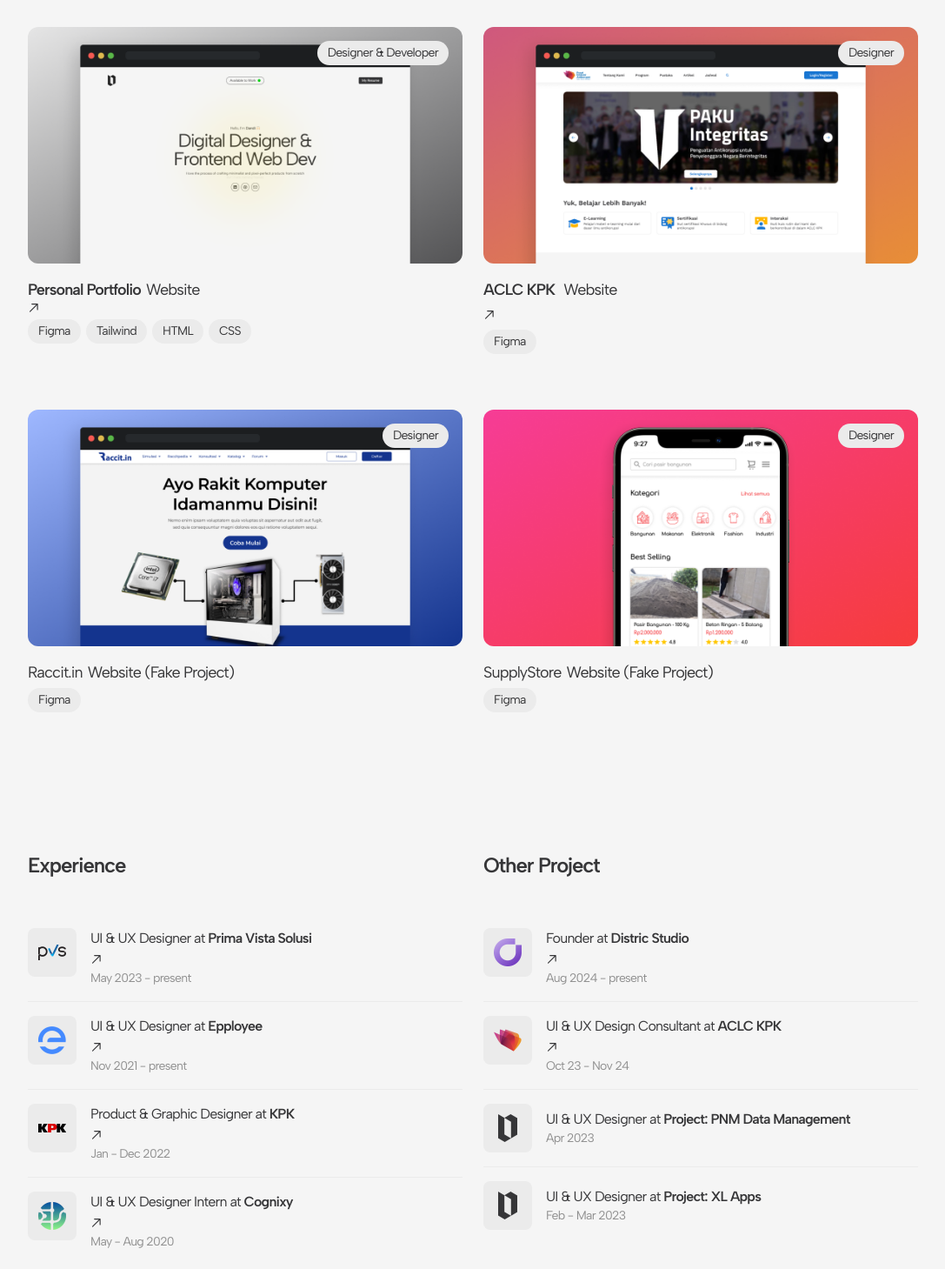
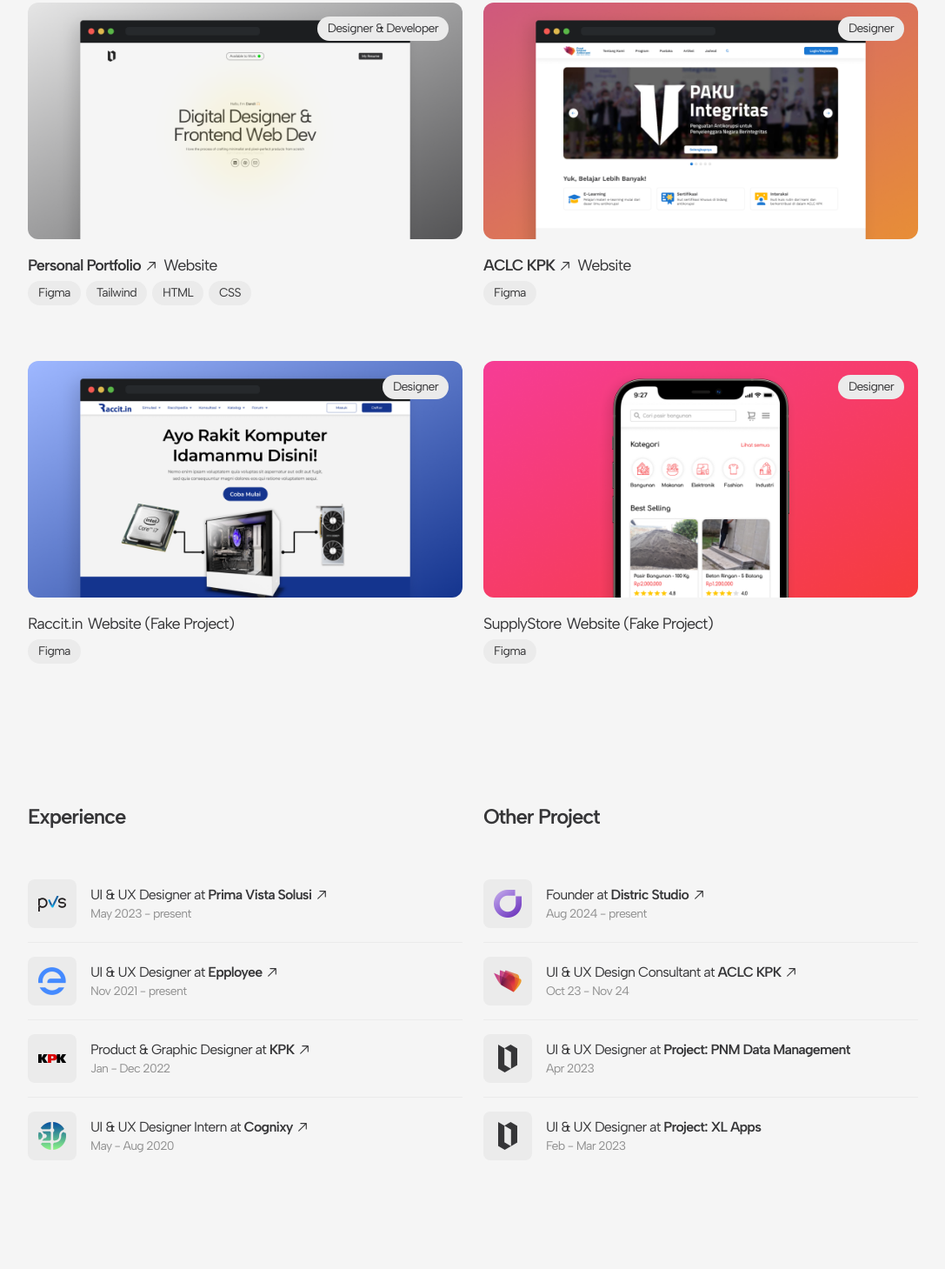
Before and after one commit to dandidaro/portfolio-v2, a website: page index.html in a window 1280 px wide. Shown: the part 1361-2820 px from the top of the page at 87% size, without its empty margins (96-1183 px from the left). Drawn offline with Linux system fonts and the light colour scheme; a web font is replaced by a local one.

Commit message:
v0.6.9
other responsive test

```diff
--- a/index.html
+++ b/index.html
@@ -109,9 +109,9 @@
                         </a>
                     </div>
                     <div class="flex flex-col gap-1 mt-4">
-                        <div class="flex flex-row gap-1.5 *:w-fit *:tracking-tighter *:text-lg">
+                        <div class="flex flex-row gap-1.5 *:w-fit *:tracking-tighter *:text-lg items-center">
                             <a class="font-semibold hover:bg-jetblack hover:text-bonewhite hover:px-1 duration-200" href="https://distric.studio" target="_blank">Distric Studio
-                                <svg xmlns="http://www.w3.org/2000/svg" viewBox="0 0 24 28" stroke-width="2" stroke="currentColor" class="max-w-4 max-h-4 inline">
+                                <svg xmlns="http://www.w3.org/2000/svg" viewBox="0 0 24 28" stroke-width="2" stroke="currentColor" class="size-4 inline">
                                     <path stroke-linecap="round" stroke-linejoin="round" d="m4.5 19.5 15-15m0 0H8.25m11.25 0v11.25" />
                                 </svg>
                             </a>
@@ -138,9 +138,9 @@
                         </a>
                     </div>
                     <div class="flex flex-col gap-1 mt-4">
-                        <div class="flex flex-row gap-1.5 *:w-fit *:tracking-tighter *:text-lg">
+                        <div class="flex flex-row gap-1.5 *:w-fit *:tracking-tighter *:text-lg items-center">
                             <a class="font-semibold hover:bg-jetblack hover:text-bonewhite hover:px-1 duration-200" href="#">Personal Portfolio
-                                <svg xmlns="http://www.w3.org/2000/svg" viewBox="0 0 24 28" stroke-width="2" stroke="currentColor" class="max-w-4 max-h-4">
+                                <svg xmlns="http://www.w3.org/2000/svg" viewBox="0 0 24 28" stroke-width="2" stroke="currentColor" class="size-4 inline">
                                     <path stroke-linecap="round" stroke-linejoin="round" d="m4.5 19.5 15-15m0 0H8.25m11.25 0v11.25" />
                                 </svg>
                             </a>
@@ -163,9 +163,9 @@
                         </a>
                     </div>
                     <div class="flex flex-col gap-1 mt-4">
-                        <div class="flex flex-row gap-1.5 *:w-fit *:tracking-tighter *:text-lg">
+                        <div class="flex flex-row gap-1.5 *:w-fit *:tracking-tighter *:text-lg items-center">
                             <a class="font-semibold hover:bg-jetblack hover:text-bonewhite hover:px-1 duration-200" href="https://aclc.kpk.go.id" target="_blank">ACLC KPK
-                                <svg xmlns="http://www.w3.org/2000/svg" viewBox="0 0 24 28" stroke-width="2" stroke="currentColor" class="max-w-4 max-h-4 inline">
+                                <svg xmlns="http://www.w3.org/2000/svg" viewBox="0 0 24 28" stroke-width="2" stroke="currentColor" class="size-4 inline">
                                     <path stroke-linecap="round" stroke-linejoin="round" d="m4.5 19.5 15-15m0 0H8.25m11.25 0v11.25" />
                                 </svg>
                             </a>
@@ -189,7 +189,7 @@
                         </a>
                     </div>
                     <div class="flex flex-col gap-1 mt-4">
-                        <div class="flex flex-row gap-1.5 *:w-fit *:tracking-tighter *:text-lg">
+                        <div class="flex flex-row gap-1.5 *:w-fit *:tracking-tighter *:text-lg items-center">
                             <p>Raccit.in</p>
                             <p>Website (Fake Project)</p>
                         </div>
@@ -207,7 +207,7 @@
                         </a>
                     </div>
                     <div class="flex flex-col gap-1 mt-4">
-                        <div class="flex flex-row gap-1.5 *:w-fit *:tracking-tighter *:text-lg">
+                        <div class="flex flex-row gap-1.5 *:w-fit *:tracking-tighter *:text-lg items-center">
                             <p>SupplyStore</p>
                             <p>Website (Fake Project)</p>
                         </div>
@@ -236,7 +236,7 @@
                         <div class="flex flex-col gap-0 *:tracking-tighter place-content-center">
                             <p>UI & UX Designer at
                                 <a class="font-semibold hover:px-1 hover:bg-jetblack hover:text-bonewhite duration-200" href="https://primavista-solusi.com" target="_blank">Prima Vista Solusi
-                                    <svg xmlns="http://www.w3.org/2000/svg" viewBox="0 0 24 28" stroke-width="2" stroke="currentColor" class="max-w-4 max-h-4 inline">
+                                    <svg xmlns="http://www.w3.org/2000/svg" viewBox="0 0 24 28" stroke-width="2" stroke="currentColor" class="size-4 inline">
                                         <path stroke-linecap="round" stroke-linejoin="round" d="m4.5 19.5 15-15m0 0H8.25m11.25 0v11.25" />
                                     </svg>
                                 </a>
@@ -252,7 +252,7 @@
                         <div class="flex flex-col gap-0 *:tracking-tighter place-content-center">
                             <p>UI & UX Designer at
                                 <a class="font-semibold hover:px-1 hover:bg-jetblack hover:text-bonewhite duration-200" href="https://epployee.id" target="_blank">Epployee
-                                    <svg xmlns="http://www.w3.org/2000/svg" viewBox="0 0 24 28" stroke-width="2" stroke="currentColor" class="max-w-4 max-h-4 inline">
+                                    <svg xmlns="http://www.w3.org/2000/svg" viewBox="0 0 24 28" stroke-width="2" stroke="currentColor" class="size-4 inline">
                                         <path stroke-linecap="round" stroke-linejoin="round" d="m4.5 19.5 15-15m0 0H8.25m11.25 0v11.25" />
                                     </svg>
                                 </a>
@@ -268,7 +268,7 @@
                         <div class="flex flex-col gap-0 *:tracking-tighter place-content-center">
                             <p>Product & Graphic Designer at
                                 <a class="font-semibold hover:px-1 hover:bg-jetblack hover:text-bonewhite duration-200" href="https://kpk.go.id" target="_blank">KPK
-                                    <svg xmlns="http://www.w3.org/2000/svg" viewBox="0 0 24 28" stroke-width="2" stroke="currentColor" class="max-w-4 max-h-4 inline">
+                                    <svg xmlns="http://www.w3.org/2000/svg" viewBox="0 0 24 28" stroke-width="2" stroke="currentColor" class="size-4 inline">
                                         <path stroke-linecap="round" stroke-linejoin="round" d="m4.5 19.5 15-15m0 0H8.25m11.25 0v11.25" />
                                     </svg>
                                 </a>
@@ -284,7 +284,7 @@
                         <div class="flex flex-col gap-0 *:tracking-tighter place-content-center">
                             <p>UI & UX Designer Intern at
                                 <a class="font-semibold hover:px-1 hover:bg-jetblack hover:text-bonewhite duration-200" href="https://cognixy.ai" target="_blank">Cognixy
-                                    <svg xmlns="http://www.w3.org/2000/svg" viewBox="0 0 24 28" stroke-width="2" stroke="currentColor" class="max-w-4 max-h-4 inline">
+                                    <svg xmlns="http://www.w3.org/2000/svg" viewBox="0 0 24 28" stroke-width="2" stroke="currentColor" class="size-4 inline">
                                         <path stroke-linecap="round" stroke-linejoin="round" d="m4.5 19.5 15-15m0 0H8.25m11.25 0v11.25" />
                                     </svg>
                                 </a>
@@ -306,7 +306,7 @@
                         <div class="flex flex-col gap-0 *:tracking-tighter place-content-center">
                             <p>Founder at
                                 <a class="font-semibold hover:px-1 hover:bg-jetblack hover:text-bonewhite duration-200" href="https://distric.studio" target="_blank">Distric Studio
-                                    <svg xmlns="http://www.w3.org/2000/svg" viewBox="0 0 24 28" stroke-width="2" stroke="currentColor" class="max-w-4 max-h-4 inline">
+                                    <svg xmlns="http://www.w3.org/2000/svg" viewBox="0 0 24 28" stroke-width="2" stroke="currentColor" class="size-4 inline">
                                         <path stroke-linecap="round" stroke-linejoin="round" d="m4.5 19.5 15-15m0 0H8.25m11.25 0v11.25" />
                                     </svg>
                                 </a>
@@ -322,7 +322,7 @@
                         <div class="flex flex-col gap-0 *:tracking-tighter place-content-center">
                             <p>UI & UX Design Consultant at
                                 <a class="font-semibold hover:px-1 hover:bg-jetblack hover:text-bonewhite duration-200" href="https://aclc.kpk.go.id" target="_blank">ACLC KPK
-                                    <svg xmlns="http://www.w3.org/2000/svg" viewBox="0 0 24 28" stroke-width="2" stroke="currentColor" class="max-w-4 max-h-4 inline">
+                                    <svg xmlns="http://www.w3.org/2000/svg" viewBox="0 0 24 28" stroke-width="2" stroke="currentColor" class="size-4 inline">
                                         <path stroke-linecap="round" stroke-linejoin="round" d="m4.5 19.5 15-15m0 0H8.25m11.25 0v11.25" />
                                     </svg>
                                 </a>
```
